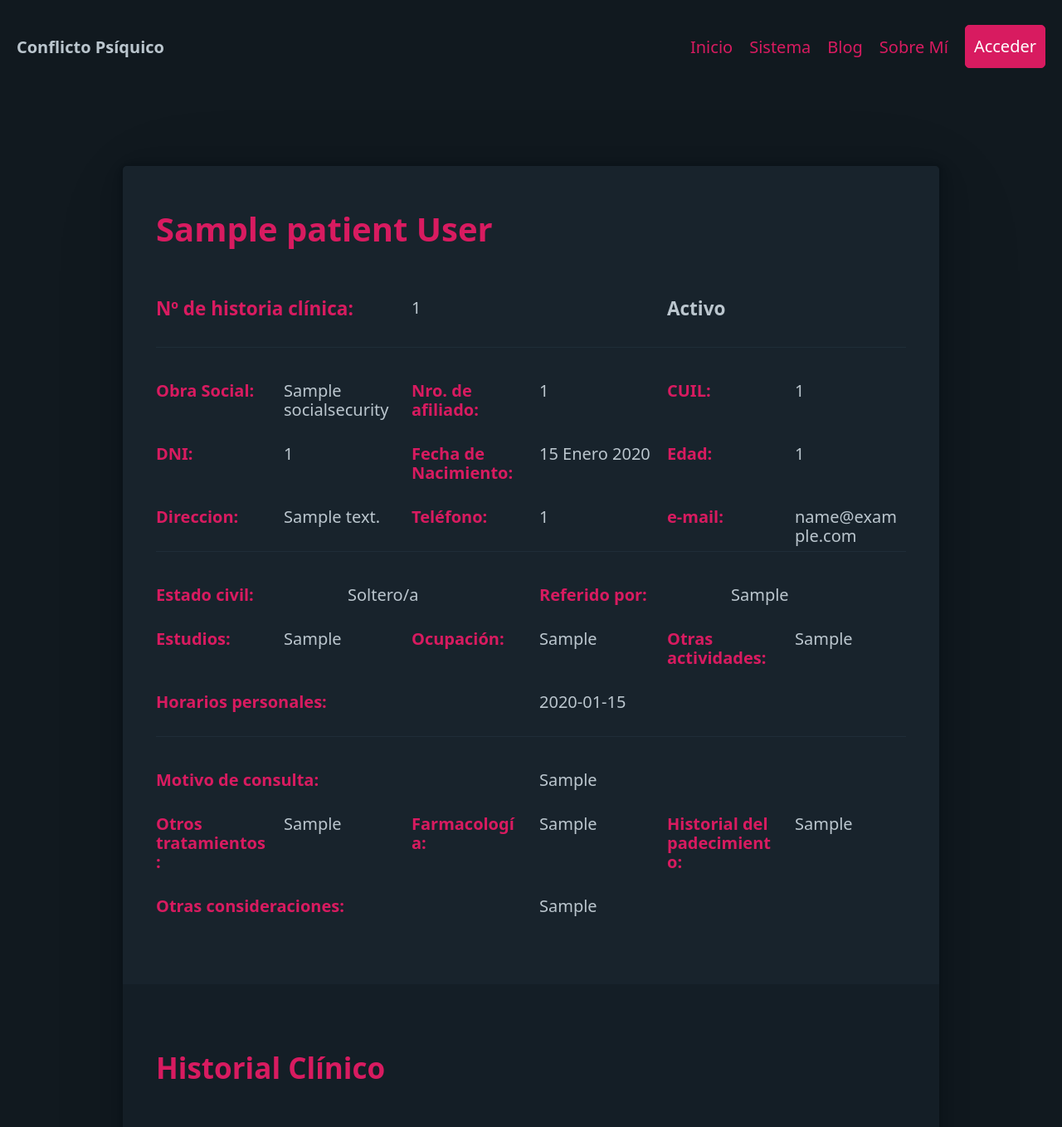
After one commit to Darkfoe703/conflicto-sys, a Django app: page /clinic_history/1/ in a window 1280 px wide. The commit adds this page. Shown: the top 1358 px of the page at 83% size. Run offline with Django 4.2, Linux system fonts and the light colour scheme; tables that the repository leaves empty hold one stand-in row (values such as "Sample post"); data that the repository does not hold is empty.

Commit message:
models updated - Views updated (details)

```diff
--- a/clinic_history/urls.py
+++ b/clinic_history/urls.py
@@ -3,7 +3,9 @@ from django.conf.urls.static import static
 
 from django.urls import path
 from .views import (
+    OOSSView,
     PatientPageView,
+    PatientDetailView
 )
 
 
@@ -11,4 +13,5 @@ app_name = "clinic_history"
 
 urlpatterns = [
     path('', PatientPageView.as_view(), name='home'),
+    path('<int:pk>/', PatientDetailView.as_view(), name='patient-detail')
 ]
--- a/clinic_history/views.py
+++ b/clinic_history/views.py
@@ -2,9 +2,18 @@ from django.shortcuts import render
 
 from django.views.generic import TemplateView, ListView
 from django.views.generic.detail import DetailView
-from .models import Patient
+from .models import SocialSecurity, Patient, PatientLogs
 
 # Create your views here.
+class OOSSView(TemplateView):
+    template_name = 'clinic_history/ooss.html'
+
+    def get_context_data(self, **kwargs):
+        context = super().get_context_data(**kwargs)
+        context['ooss'] = SocialSecurity.objects.all()
+        print(context)
+        return context
+
 class PatientPageView(TemplateView):
     template_name = 'clinic_history/index.html'
 
@@ -21,11 +30,15 @@ class PatientPageView(TemplateView):
         return context
 
 
-""" class PatientPageView(TemplateView):
-    template_name = 'clinic_history/index.html'
+class PatientDetailView(DetailView):
+    model = Patient
+    template_name = 'clinic_history/patient_detail.html'
+    context_object_name = 'patient'
 
     def get_context_data(self, **kwargs):
         context = super().get_context_data(**kwargs)
-        context['patients'] = Patient.patientobjects.all()
+        context['patients'] = Patient.objects.filter(id=self.kwargs.get('id'))
+        filtro = Patient.objects.filter(id=self.kwargs.get('id'))
+        context['sessions'] = PatientLogs.patientobjects.all()
         print(context)
-        return context """
+        return context
--- a/core/static/css/custom.css
+++ b/core/static/css/custom.css
@@ -1,37 +1,80 @@
 /* Teal Light scheme (Default) */
+/* Can be forced with data-theme="light" */
+/* Pink Light scheme (Default) */
 /* Can be forced with data-theme="light" */
 [data-theme="light"],
 :root:not([data-theme="dark"]) {
-    --primary: #00897b;
-    --primary-hover: #00796b;
-    --primary-focus: rgba(0, 137, 123, 0.125);
+    --primary: #d81b60;
+    --primary-hover: #c2185b;
+    --primary-focus: rgba(216, 27, 96, 0.125);
     --primary-inverse: #FFF;
 }
 
-/* Teal Dark scheme (Auto) */
+/* Pink Dark scheme (Auto) */
 /* Automatically enabled if user has Dark mode enabled */
 @media only screen and (prefers-color-scheme: dark) {
     :root:not([data-theme]) {
-        --primary: #00897b;
-        --primary-hover: #009688;
-        --primary-focus: rgba(0, 137, 123, 0.25);
+        --primary: #d81b60;
+        --primary-hover: #e91e63;
+        --primary-focus: rgba(216, 27, 96, 0.25);
         --primary-inverse: #FFF;
     }
 }
 
-/* Teal Dark scheme (Forced) */
+/* Pink Dark scheme (Forced) */
 /* Enabled if forced with data-theme="dark" */
 [data-theme="dark"] {
-    --primary: #00897b;
-    --primary-hover: #009688;
-    --primary-focus: rgba(0, 137, 123, 0.25);
+    --primary: #d81b60;
+    --primary-hover: #e91e63;
+    --primary-focus: rgba(216, 27, 96, 0.25);
     --primary-inverse: #FFF;
 }
 
-/* Teal (Common styles) */
+/* Pink (Common styles) */
 :root {
     --form-element-active-border-color: var(--primary);
     --form-element-focus-color: var(--primary-focus);
     --switch-color: var(--primary-inverse);
     --switch-checked-background-color: var(--primary);
 }
+
+html {
+    scroll-behavior: smooth;
+}
+
+hr {
+    padding: 1rem;
+}
+
+.main-header {
+    padding: 1rem 0;
+}
+
+.navbar {
+    position: fixed;
+    top: 0;
+    width: 100%;
+    z-index: 999;
+    padding: 1rem 1rem;
+}
+
+.container {
+    max-width: 80%;
+    padding-left: 1rem;
+    padding-right: 1rem;
+}
+
+.table-link {
+    display: block;
+    width: 100%;
+    height: 100%;
+    text-decoration: none;
+}
+
+.row-btn {
+    padding: .1rem 1rem;
+}
+
+.patient-h {
+    color: var(--primary);
+}
--- a/templates/base.html
+++ b/templates/base.html
@@ -12,9 +12,8 @@
 
     </head>
     <body>
-        <main class="container">
-            <header>
-                <nav>
+        <header class="main-header">
+            <nav class="navbar">
                 <ul>
                     <li><strong>Conflicto Psíquico</strong></li>
                 </ul>
@@ -27,8 +26,7 @@
                 </ul>
             </nav>
         </header>
-
-
+        <main class="container">
             {% block content %}
 
             {% endblock content %}
--- /dev/null
+++ b/templates/clinic_history/patient_detail.html
@@ -0,0 +1,72 @@
+{% extends 'base.html' %}
+{% load static %}
+
+{% block content %}
+
+<article>
+  <header>
+    <h1 class="patient-h"> {{patient.name}} {{patient.surname}} </h1>
+    <div class="grid">
+      <h5 class="patient-h">Nº de historia clínica: </h5>
+      </h6><span>{{patient.pac_number}}</span>
+      <h5>Activo</h5>
+    </div>
+    <hr>
+    <div class="grid">
+      <h6 class="patient-h">Obra Social: </h6><span>{{patient.ooss}}</span>
+      <h6 class="patient-h">Nro. de afiliado: </h6><span>{{patient.afiliate_number}}</span>
+      <h6 class="patient-h">CUIL: </h6><span>{{patient.cuil}}</span>
+    </div>
+    <div class="grid">
+      <h6 class="patient-h">DNI: </h6><span>{{patient.dni}}</span>
+      <h6 class="patient-h">Fecha de Nacimiento: </h6><span>{{patient.birthdate}}</span>
+      <h6 class="patient-h">Edad: </h6><span>{{patient.dni}}</span>
+    </div>
+    <div class="grid">
+      <h6 class="patient-h">Direccion: </h6><span>{{patient.address}}</span>
+      <h6 class="patient-h">Teléfono: </h6><span>{{patient.phone_number}}</span>
+      <h6 class="patient-h">e-mail: </h6><span>{{patient.email}}</span>
+    </div>
+    <hr>
+    <div class="grid">
+      <h6 class="patient-h">Estado civil: </h6><span>{{patient.civil_status}}</span>
+      <h6 class="patient-h">Referido por:</h6><span>{{patient.referal_for}}</span>
+    </div>
+    <div class="grid">
+      <h6 class="patient-h">Estudios: </h6><span>{{patient.education}}</span>
+      <h6 class="patient-h">Ocupación: </h6><span>{{patient.workplace}}</span>
+      <h6 class="patient-h">Otras actividades: </h6><span>{{patient.other_act}}</span>
+    </div>
+    <div class="grid">
+      <h6 class="patient-h">Horarios personales: </h6><span>{{patient.times}}</span>
+    </div>
+    <hr>
+    <div class="grid">
+      <h6 class="patient-h">Motivo de consulta: </h6><span>{{patient.reason}}</span>
+    </div>
+    <div class="grid">
+      <h6 class="patient-h">Otros tratamientos: </h6><span>{{patient.other_treatment}}</span>
+      <h6 class="patient-h">Farmacología: </h6><span>{{patient.pharmacology}}</span>
+      <h6 class="patient-h">Historial del padecimiento: </h6><span>{{patient.condition_history}}</span>
+    </div>
+    <div class="grid">
+      <h6 class="patient-h">Otras consideraciones: </h6><span>{{patient.other_info}}</span>
+    </div>
+
+  </header>
+  <h2 class="patient-h">Historial Clínico</h2>
+  <div> {{ sessions }} </div>
+  {% for session in sessions %}
+  <div>{{session.patient}}</div>
+  <div>{{session.n_session}}</div>
+  <div>{{session.date_log}}</div>
+
+  {% endfor %}
+  <footer>
+    <div>
+      <h5>Contactos </h5>
+    </div>
+  </footer>
+</article>
+
+{% endblock content %}
```
Also changed, not shown: clinic_history/admin.py (+8 -0 lines), clinic_history/models.py (+71 -31 lines), templates/clinic_history/index.html (+7 -2 lines), clinic_history/migrations/0001_initial.py, clinic_history/migrations/0002_alter_patient_options_alter_patientcontact_options_and_more.py (deleted), clinic_history/migrations/0002_patientlogs_n_session.py (added), clinic_history/migrations/0003_alter_patient_cuil.py (deleted), clinic_history/migrations/0003_alter_patientlogs_n_session.py (added), clinic_history/migrations/0004_alter_patient_managers.py (deleted), clinic_history/migrations/0004_alter_patientlogs_id_session_and_more.py (added), clinic_history/migrations/0005_alter_patient_pac_number.py (deleted), clinic_history/migrations/0006_alter_patient_ooss.py (deleted), clinic_history/migrations/0007_patient_afiliate_number_alter_patient_address_and_more.py (deleted). Lines whose indentation alone changed are shown as unchanged.
